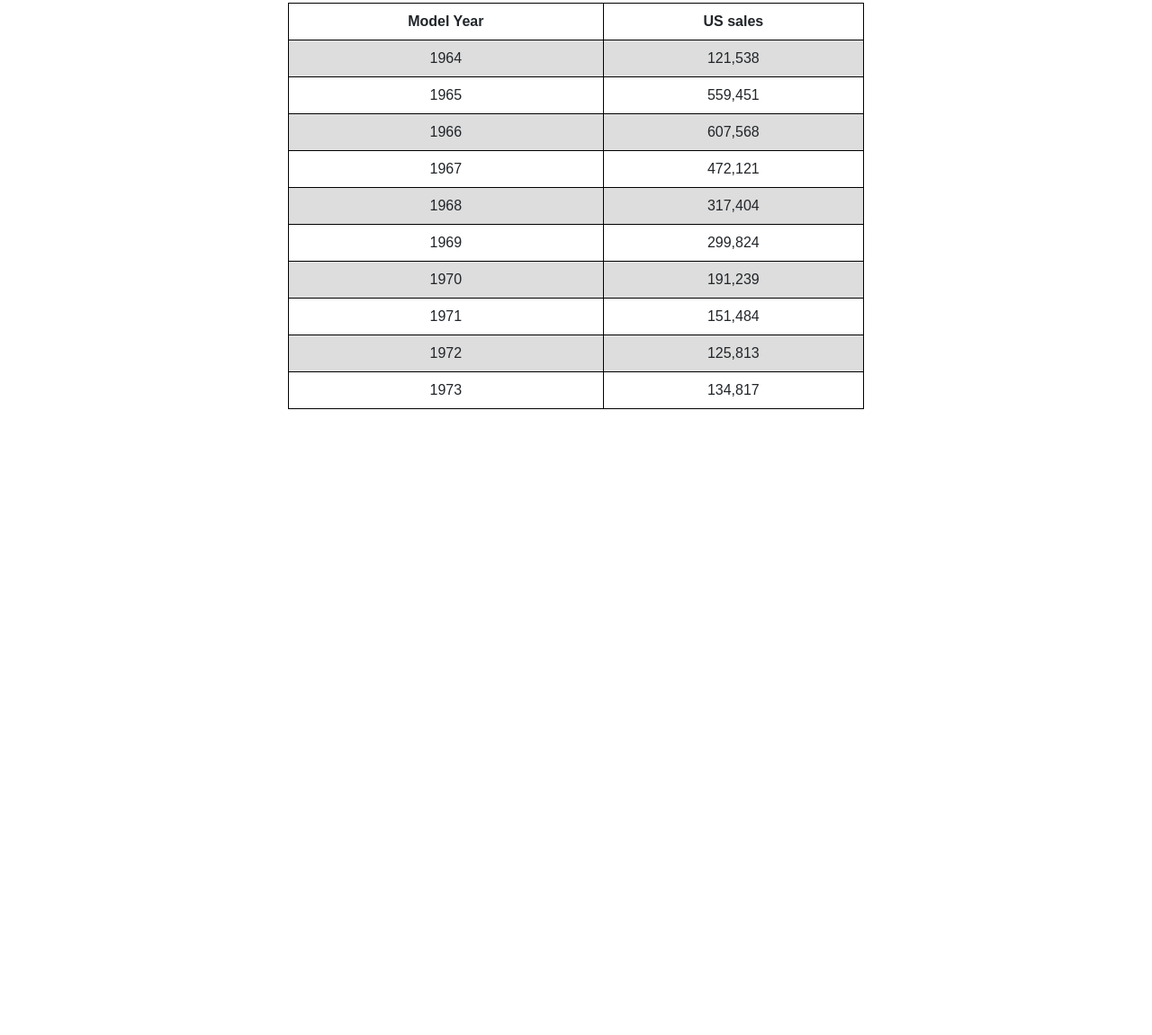
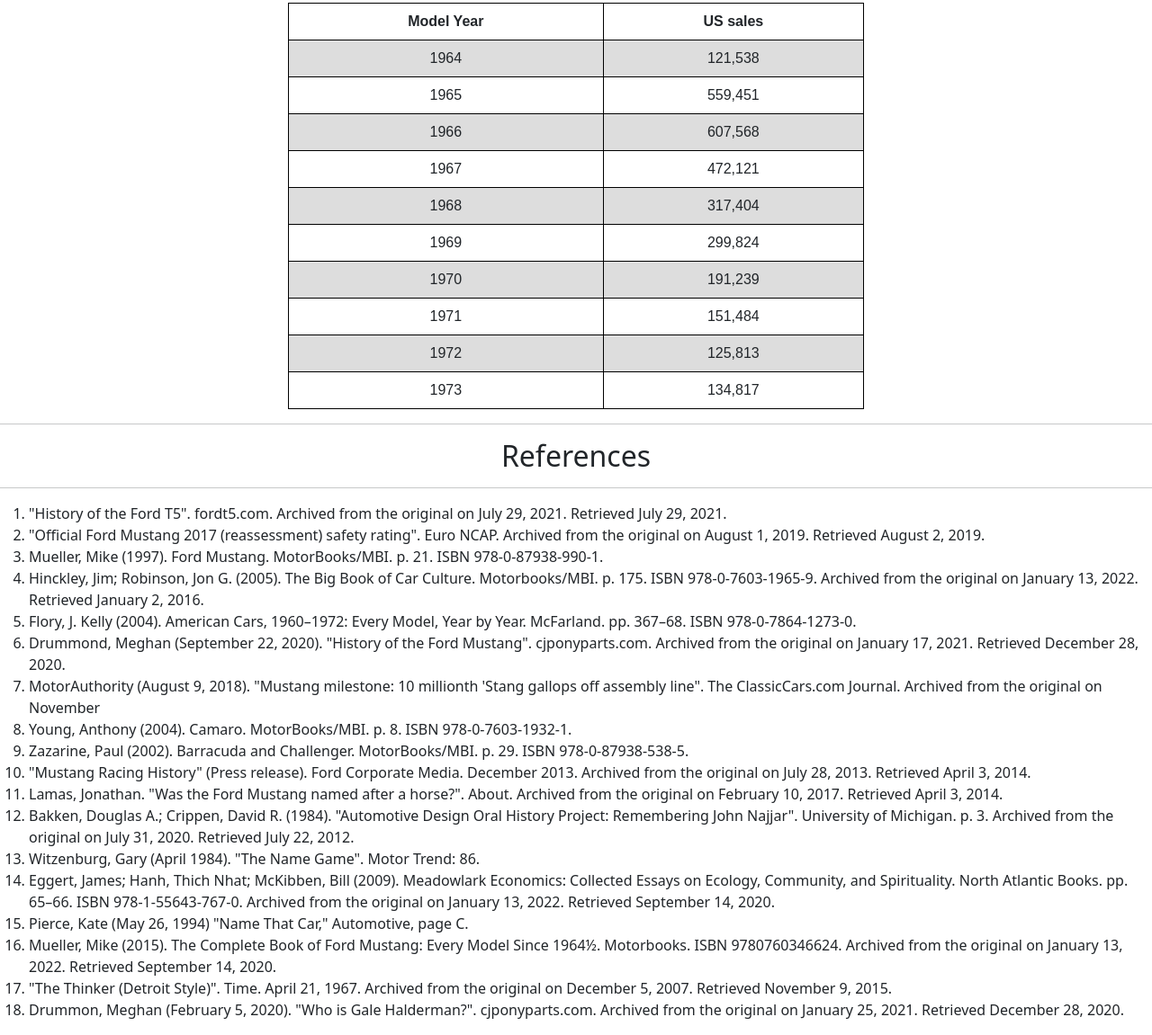
Before and after one commit to Gabrielius753/csp_ca1, a plain HTML site: page index/index.html in a window 1280 px wide. Shown: the part 2350-3501 px from the top of the page at 90% size. Before the commit the page ends 2805 px from the top, so only its background shows below. Drawn offline with nearby package versions, Linux system fonts and the light colour scheme.

Commit message:
added references

```diff
--- a/index/index.html
+++ b/index/index.html
@@ -88,7 +88,7 @@
     <figure><img src="https://upload.wikimedia.org/wikipedia/commons/thumb/7/7a/MustangII_front.jpg/220px-MustangII_front.jpg" alt="mustang3"></figure>
     <section>
          <table>
-            <hr><h2>Sales</h2><hr>
+            <hr><h2 >Sales</h2><hr>
             <tr>
                 <th>Model Year</th>
                 <th>US sales</th>
@@ -140,6 +140,67 @@
          </table>
 
     </section>
+    <footer>
+        <hr><h2>References</h2><hr>
+
+        <ol>
+            <li>
+                "History of the Ford T5". fordt5.com. Archived from the original on July 29, 2021. Retrieved July 29, 2021.
+            </li>
+            <li>
+                "Official Ford Mustang 2017 (reassessment) safety rating". Euro NCAP. Archived from the original on August 1, 2019. Retrieved August 2, 2019.
+            </li>
+            <li>
+                Mueller, Mike (1997). Ford Mustang. MotorBooks/MBI. p. 21. ISBN 978-0-87938-990-1.
+            </li>
+            <li>
+                Hinckley, Jim; Robinson, Jon G. (2005). The Big Book of Car Culture. Motorbooks/MBI. p. 175. ISBN 978-0-7603-1965-9. Archived from the original on January 13, 2022. Retrieved January 2, 2016.
+            </li>
+            <li>
+                Flory, J. Kelly (2004). American Cars, 1960–1972: Every Model, Year by Year. McFarland. pp. 367–68. ISBN 978-0-7864-1273-0.
+            </li>
+            <li>
+                Drummond, Meghan (September 22, 2020). "History of the Ford Mustang". cjponyparts.com. Archived from the original on January 17, 2021. Retrieved December 28, 2020.
+            </li>
+            <li>
+                MotorAuthority (August 9, 2018). "Mustang milestone: 10 millionth 'Stang gallops off assembly line". The ClassicCars.com Journal. Archived from the original on November
+            </li>
+            <li>
+                Young, Anthony (2004). Camaro. MotorBooks/MBI. p. 8. ISBN 978-0-7603-1932-1.
+            </li>
+            <li>
+                Zazarine, Paul (2002). Barracuda and Challenger. MotorBooks/MBI. p. 29. ISBN 978-0-87938-538-5.
+            </li>
+            <li>
+                "Mustang Racing History" (Press release). Ford Corporate Media. December 2013. Archived from the original on July 28, 2013. Retrieved April 3, 2014.
+            </li>
+            <li>
+                Lamas, Jonathan. "Was the Ford Mustang named after a horse?". About. Archived from the original on February 10, 2017. Retrieved April 3, 2014.
+            </li>
+            <li>
+                Bakken, Douglas A.; Crippen, David R. (1984). "Automotive Design Oral History Project: Remembering John Najjar". University of Michigan. p. 3. Archived from the original on July 31, 2020. Retrieved July 22, 2012.
+            </li>
+            <li>
+                Witzenburg, Gary (April 1984). "The Name Game". Motor Trend: 86.
+            </li>
+            <li>
+                Eggert, James; Hanh, Thich Nhat; McKibben, Bill (2009). Meadowlark Economics: Collected Essays on Ecology, Community, and Spirituality. North Atlantic Books. pp. 65–66. ISBN 978-1-55643-767-0. Archived from the original on January 13, 2022. Retrieved September 14, 2020.
+            </li>
+            <li>
+                Pierce, Kate (May 26, 1994) "Name That Car," Automotive, page C.
+            </li>
+            <li>
+                Mueller, Mike (2015). The Complete Book of Ford Mustang: Every Model Since 1964½. Motorbooks. ISBN 9780760346624. Archived from the original on January 13, 2022. Retrieved September 14, 2020.
+            </li>
+            <li>
+                "The Thinker (Detroit Style)". Time. April 21, 1967. Archived from the original on December 5, 2007. Retrieved November 9, 2015.
+            </li>
+            <li>
+                Drummon, Meghan (February 5, 2020). "Who is Gale Halderman?". cjponyparts.com. Archived from the original on January 25, 2021. Retrieved December 28, 2020.
+            </li>
+
+        </ol>
+    </footer>
 
 </body>
 
```
